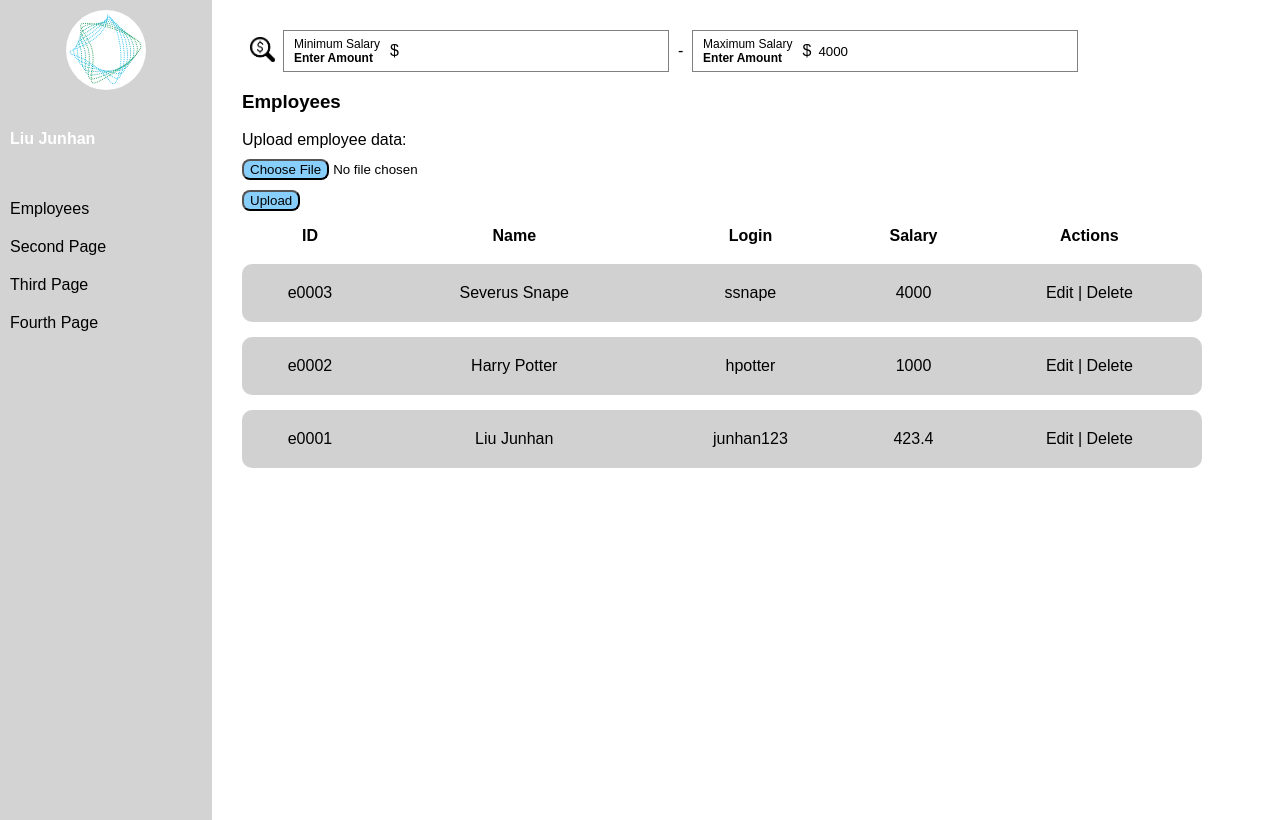
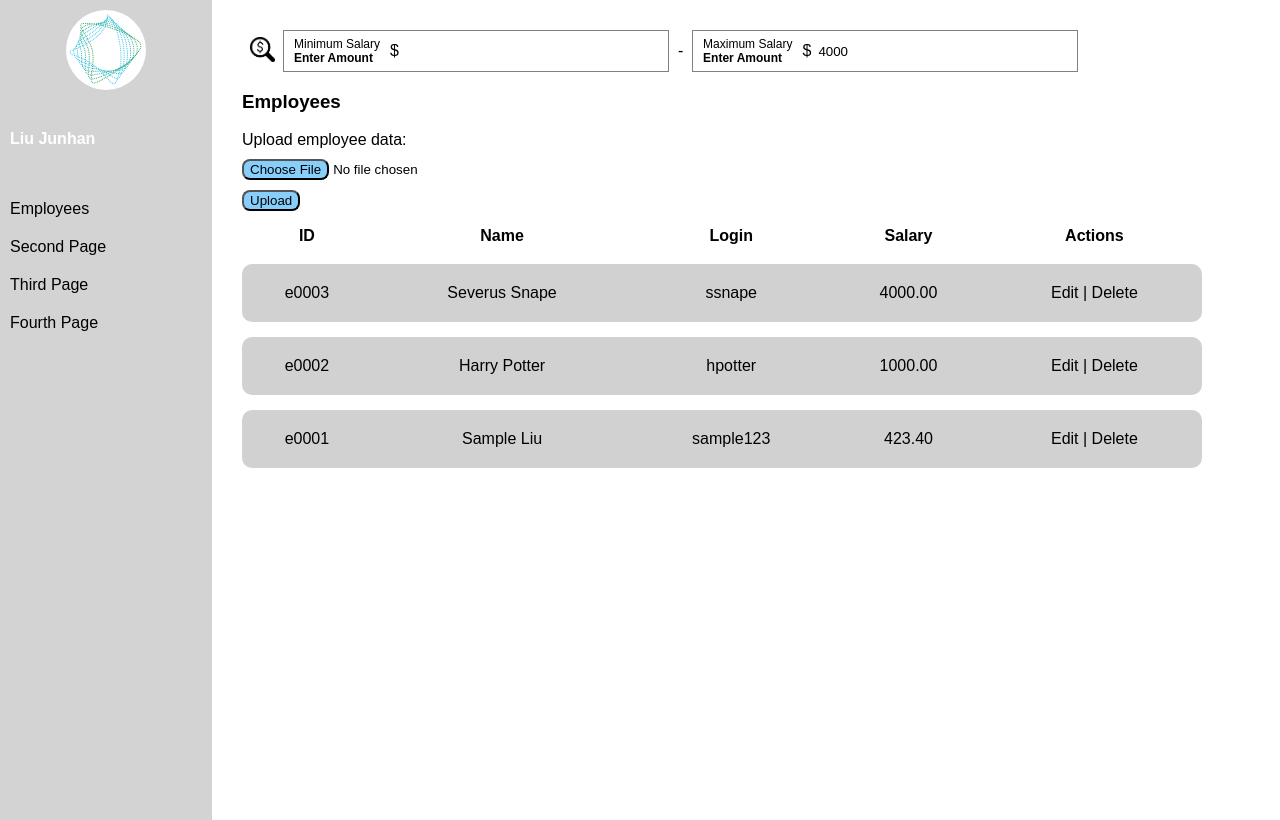
Before and after one commit to jun-han-github/angular-springboot, an Angular app in the folder frontend/: page / in a window 1280 px wide. Built offline with nearby package versions, Linux system fonts and the light colour scheme.

Commit message:
fix: 2 decimal point && click area of file upload

```diff
--- a/frontend/src/app/dashboard/dashboard.component.css
+++ b/frontend/src/app/dashboard/dashboard.component.css
@@ -48,6 +48,7 @@
 .header {
   display: flex;
   flex-direction: column;
+  width: 20vw;
 }
 
 .header label {
--- a/frontend/src/app/dashboard/dashboard.component.html
+++ b/frontend/src/app/dashboard/dashboard.component.html
@@ -48,7 +48,7 @@
           <td>{{ employee.id }}</td>
           <td>{{ employee.name }}</td>
           <td>{{ employee.login }}</td>
-          <td>{{ employee.salary }}</td>
+          <td>{{ employee.salary.toFixed(2) }}</td>
           <td>Edit | Delete</td>
         </tr>
       </tbody>
--- a/frontend/src/app/dashboard/dashboard.component.ts
+++ b/frontend/src/app/dashboard/dashboard.component.ts
@@ -34,8 +34,8 @@ export class DashboardComponent implements OnInit {
     this.employees = [
       {
         id: 'e0001',
-        name: 'Liu Junhan',
-        login: 'junhan123',
+        name: 'Sample Liu',
+        login: 'sample123',
         salary: 423.40
       },
       {
@@ -116,6 +116,13 @@ export class DashboardComponent implements OnInit {
     }
     employeeData = this.convertCSVtoJSONArray(employeeData, propertyNames);
     this.file = employeeData;
+    this.viewUploadedEmployees(employeeData);
+  }
+
+  viewUploadedEmployees(data: Employee[]) {
+    this.employees = data;
+    this.filtered_employees = data;
+    this.findMaxSalary();
   }
 
   sanitizeData(data: Array<any>) {
```
